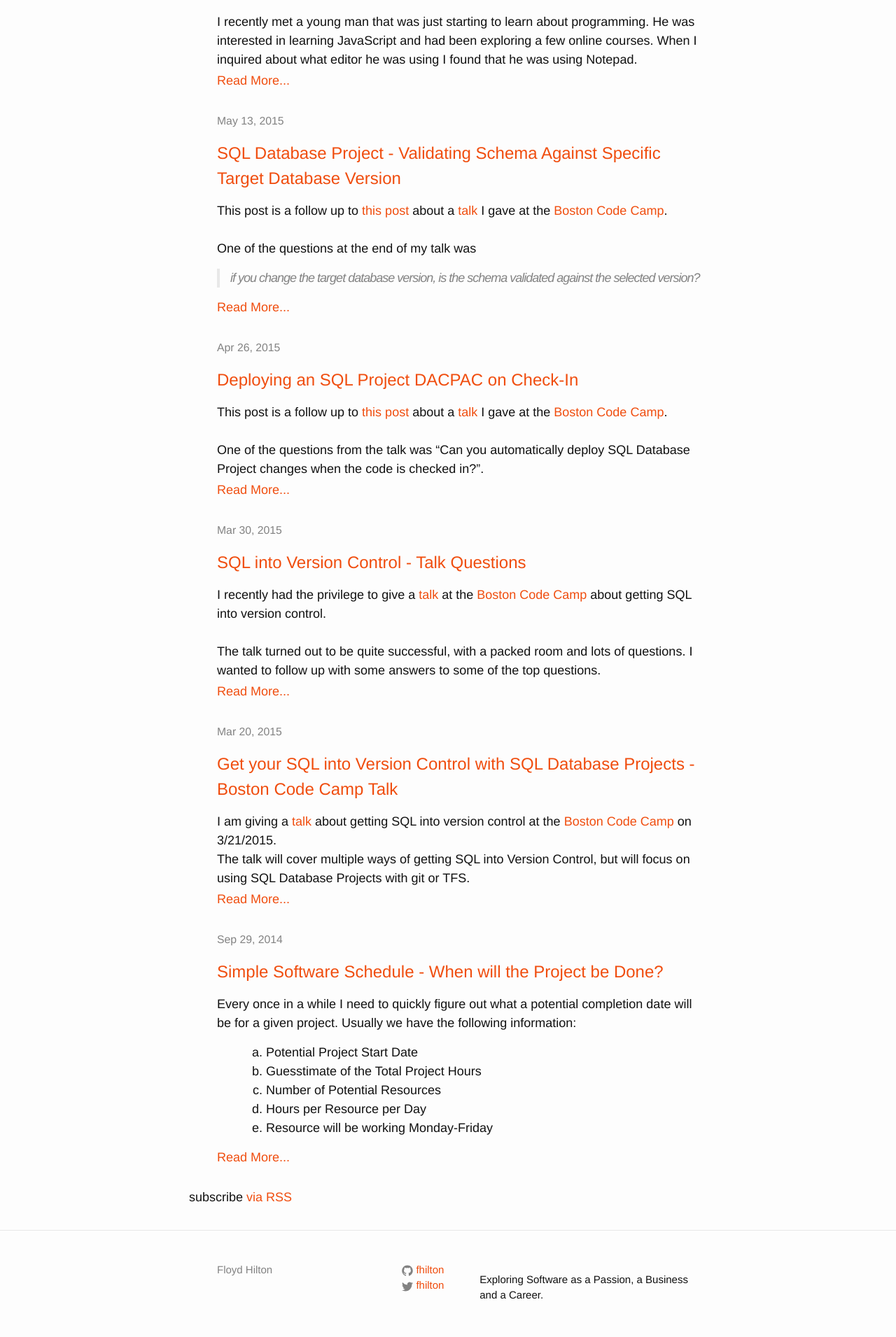
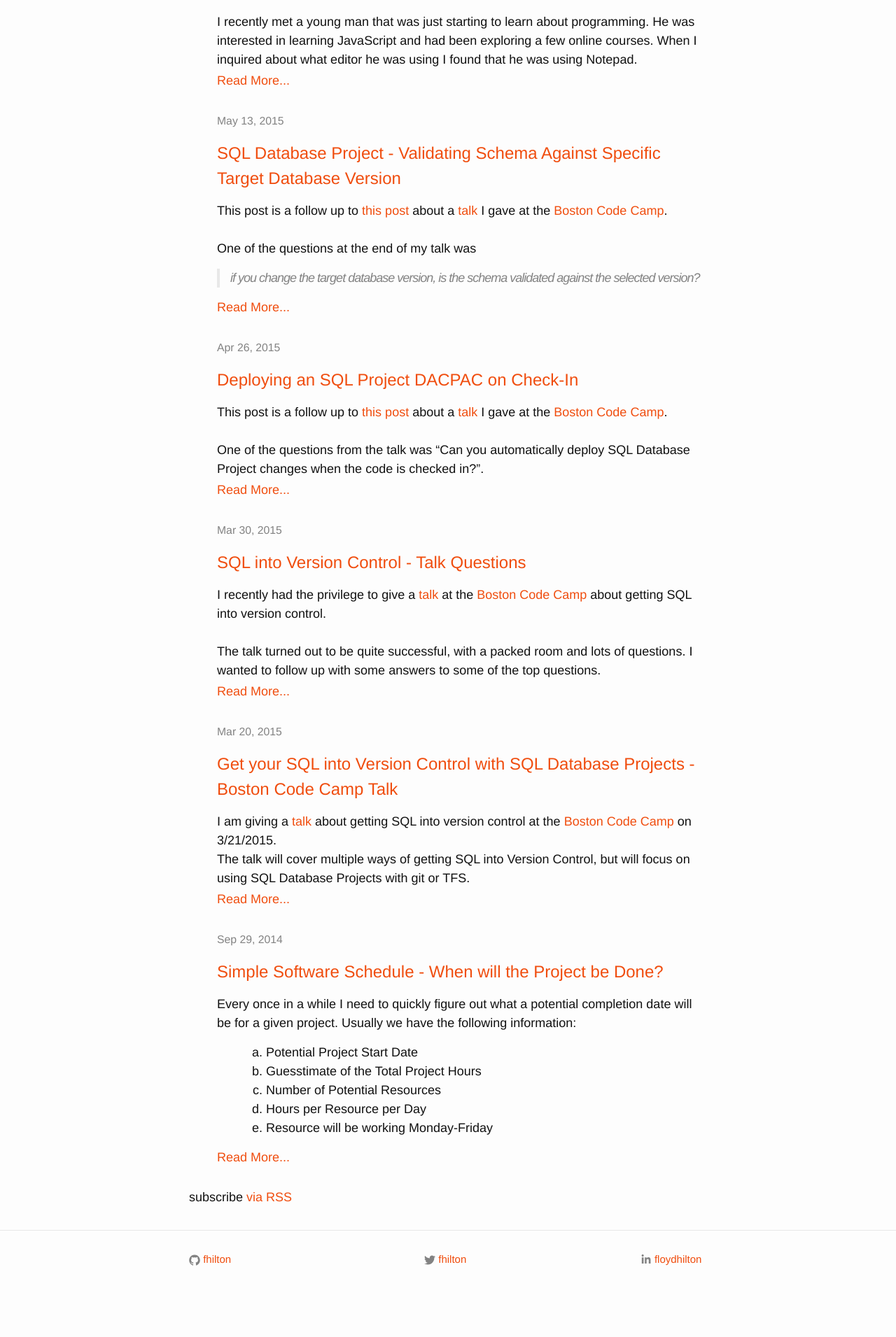
Before and after one commit to fhilton/fhilton.github.io, a Jekyll site: the page built from index.html, in a window 1280 px wide. Shown: the part 3833-5744 px from the top of the page at 70% size. Built offline with Jekyll 4.4.1, drawn with Linux system fonts in a browser that asks for light colours; after the commit the page ends 5689 px from its top, so only the background shows below that.

Commit message:
Added LinkedIn to footer

```diff
--- a/_config.yml
+++ b/_config.yml
@@ -2,11 +2,11 @@
 title: Floyd Hilton
 email:
 description: > # this means to ignore newlines until "baseurl:"
-  Exploring Software as a Passion, a Business and a Career.
 baseurl: "" # the subpath of your site, e.g. /blog/
 url: "http://floydhilton.com" # the base hostname & protocol for your site
 twitter_username: fhilton
 github_username:  fhilton
+linkedin_username: floydhilton
 excerpt_separator: <!--more-->
 
 # Build settings
--- a/_includes/footer.html
+++ b/_includes/footer.html
@@ -6,16 +6,6 @@
 
     <div class="footer-col-wrapper">
       <div class="footer-col  footer-col-1">
-        <ul class="contact-list">
-          <li>{{ site.title }}</li>
-          <li><a href="mailto:{{ site.email }}">{{ site.email }}</a></li>
-        </ul>
-      </div>
-
-      <div class="footer-col  footer-col-2">
-        <ul class="social-media-list">
-          {% if site.github_username %}
-          <li>
         <a href="https://github.com/{{ site.github_username }}">
             <span class="icon  icon--github">
               <svg viewBox="0 0 16 16">
@@ -25,11 +15,9 @@
 
             <span class="username">{{ site.github_username }}</span>
           </a>
-          </li>
-          {% endif %}
+      </div>
 
-          {% if site.twitter_username %}
-          <li>
+      <div class="footer-col  footer-col-2">
         <a href="https://twitter.com/{{ site.twitter_username }}">
           <span class="icon  icon--twitter">
             <svg viewBox="0 0 16 16">
@@ -37,16 +25,24 @@
               c-0.632,0.375-1.332,0.647-2.076,0.793c-0.596-0.636-1.446-1.033-2.387-1.033c-1.806,0-3.27,1.464-3.27,3.27 c0,0.256,0.029,0.506,0.085,0.745C5.163,5.404,2.753,4.102,1.14,2.124C0.859,2.607,0.698,3.168,0.698,3.767 c0,1.134,0.577,2.135,1.455,2.722C1.616,6.472,1.112,6.325,0.671,6.08c0,0.014,0,0.027,0,0.041c0,1.584,1.127,2.906,2.623,3.206 C3.02,9.402,2.731,9.442,2.433,9.442c-0.211,0-0.416-0.021-0.615-0.059c0.416,1.299,1.624,2.245,3.055,2.271 c-1.119,0.877-2.529,1.4-4.061,1.4c-0.264,0-0.524-0.015-0.78-0.046c1.447,0.928,3.166,1.469,5.013,1.469 c6.015,0,9.304-4.983,9.304-9.304c0-0.142-0.003-0.283-0.009-0.423C14.976,4.29,15.531,3.714,15.969,3.058z"/>
             </svg>
           </span>
-
           <span class="username">{{ site.twitter_username }}</span>
         </a>
-          </li>
-          {% endif %}
-        </ul>
       </div>
 
       <div class="footer-col  footer-col-3">
-        <p class="text">{{ site.description }}</p>
+        <a href="https://www.linkedin.com/in/{{ site.linkedin_username }}">
+            <span class="icon  icon--linkedin">
+              <svg viewBox="0 50 512 512" >
+                <path fill="#828282" d="M150.65,100.682c0,27.992-22.508,50.683-50.273,50.683c-27.765,0-50.273-22.691-50.273-50.683
+                C50.104,72.691,72.612,50,100.377,50C128.143,50,150.65,72.691,150.65,100.682z M143.294,187.333H58.277V462h85.017V187.333z
+                M279.195,187.333h-81.541V462h81.541c0,0,0-101.877,0-144.181c0-38.624,17.779-61.615,51.807-61.615
+                c31.268,0,46.289,22.071,46.289,61.615c0,39.545,0,144.181,0,144.181h84.605c0,0,0-100.344,0-173.915
+                s-41.689-109.131-99.934-109.131s-82.768,45.369-82.768,45.369V187.333z"/>
+              </svg>
+            </span>
+
+            <span class="username">{{ site.linkedin_username }}</span>
+          </a>
       </div>
     </div>
 
--- a/_sass/_layout.scss
+++ b/_sass/_layout.scss
@@ -121,18 +121,20 @@
 }
 
 .footer-col-1 {
-    width: -webkit-calc(35% - (#{$spacing-unit} / 2));
-    width:         calc(35% - (#{$spacing-unit} / 2));
+    width: -webkit-calc(33% - (#{$spacing-unit} / 2));
+    width:         calc(33% - (#{$spacing-unit} / 2));
 }
 
 .footer-col-2 {
-    width: -webkit-calc(20% - (#{$spacing-unit} / 2));
-    width:         calc(20% - (#{$spacing-unit} / 2));
+    width: -webkit-calc(33% - (#{$spacing-unit} / 2));
+    width:         calc(33% - (#{$spacing-unit} / 2));
+    text-align: -webkit-center;
 }
 
     .footer-col-3 {
-    width: -webkit-calc(45% - (#{$spacing-unit} / 2));
-    width:         calc(45% - (#{$spacing-unit} / 2));
+    width: -webkit-calc(33% - (#{$spacing-unit} / 2));
+    width:         calc(33% - (#{$spacing-unit} / 2));
+    text-align: -webkit-right;
         p{
             padding-top: 14px;
         }
@@ -143,11 +145,13 @@
     .footer-col-2 {
         width: -webkit-calc(50% - (#{$spacing-unit} / 2));
         width:         calc(50% - (#{$spacing-unit} / 2));
+        text-align: initial;
     }
 
     .footer-col-3 {
         width: -webkit-calc(100% - (#{$spacing-unit} / 2));
         width:         calc(100% - (#{$spacing-unit} / 2));
+        text-align: initial;
     }
 }
 
```
Lines whose indentation alone changed are shown as unchanged.
